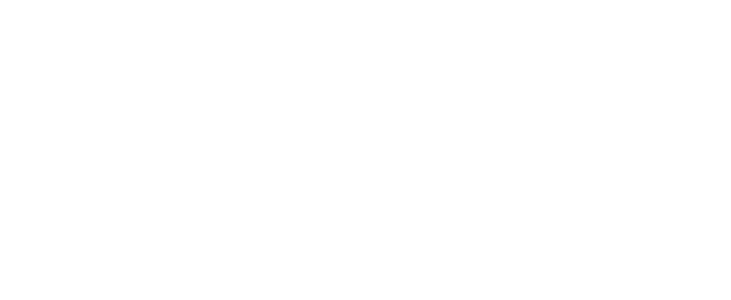
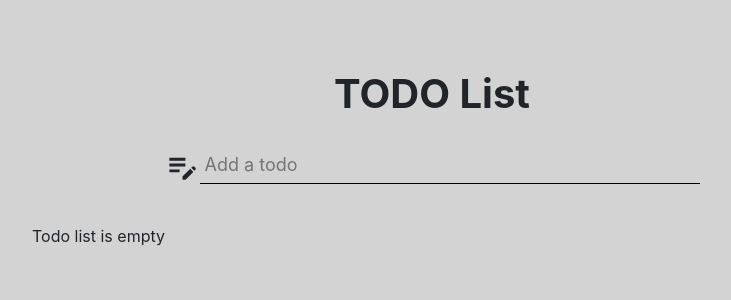
Before and after one commit to Mitanshu21/todo_list-react-training-task, a React (Create React App) app: page / in a window 1280 px wide. Shown: the top 300 px of the page, without its empty margins (208-939 px from the left). Built offline with nearby package versions, Linux system fonts and the light colour scheme.

Commit message:
todo app completed

```diff
--- a/package.json
+++ b/package.json
@@ -8,6 +8,7 @@
     "@testing-library/user-event": "^13.5.0",
     "react": "^17.0.2",
     "react-dom": "^17.0.2",
+    "react-icons": "^4.3.1",
     "react-scripts": "5.0.0",
     "web-vitals": "^2.1.4"
   },
--- a/public/index.html
+++ b/public/index.html
@@ -24,6 +24,12 @@
       work correctly both with client-side routing and a non-root public URL.
       Learn how to configure a non-root public URL by running `npm run build`.
     -->
+    <link
+      href="https://cdn.jsdelivr.net/npm/bootstrap@5.1.3/dist/css/bootstrap.min.css"
+      rel="stylesheet"
+      integrity="sha384-1BmE4kWBq78iYhFldvKuhfTAU6auU8tT94WrHftjDbrCEXSU1oBoqyl2QvZ6jIW3"
+      crossorigin="anonymous"
+    />
     <title>React App</title>
   </head>
   <body>
--- /dev/null
+++ b/src/App.css
@@ -0,0 +1,5 @@
+.container {
+  background-color: lightgray;
+  min-width: 100%;
+  min-height: 100vh;
+}
--- a/src/App.js
+++ b/src/App.js
@@ -1,5 +1,12 @@
+import "./App.css";
+import Todo from "./components/Todo";
+
 function App() {
-  return <></>;
+  return (
+    <div className="container">
+      <Todo />
+    </div>
+  );
 }
 
 export default App;
--- /dev/null
+++ b/src/components/Todo.css
@@ -0,0 +1,12 @@
+.main-container {
+  max-width: 800px;
+  margin: auto;
+  padding-top: 50px;
+}
+
+.todolist-header {
+  font-weight: bold;
+  text-align: center;
+  padding-top: 20px;
+  padding-bottom: 20px;
+}
--- /dev/null
+++ b/src/components/Todo.js
@@ -0,0 +1,50 @@
+import React, { useState } from "react";
+import TodoForm from "./TodoForm";
+import TodoList from "./TodoList";
+import "./Todo.css";
+
+const Todo = () => {
+  const [todos, setTodos] = useState([]);
+
+  const addTodo = (todo) => {
+    if (!todo.text) return;
+    setTodos([todo, ...todos]);
+  };
+
+  const removeTodo = (id) => {
+    const removeArray = [...todos].filter((todo) => todo.id !== id);
+    setTodos(removeArray);
+  };
+
+  const updateTodo = (todoId, newValue) => {
+    if (!newValue.text) return;
+    setTodos((prev) =>
+      prev.map((item) => (item.id === todoId ? newValue : item))
+    );
+  };
+
+  const completeTodo = (id) => {
+    let updatedTodos = todos.map((todo) => {
+      if (todo.id === id) {
+        todo.isComplete = !todo.isComplete;
+      }
+      return todo;
+    });
+    setTodos(updatedTodos);
+  };
+
+  return (
+    <section className="main-container">
+      <h1 className="todolist-header">TODO List</h1>
+      <TodoForm onSubmit={addTodo} />
+      <TodoList
+        todos={todos}
+        completeTodo={completeTodo}
+        removeTodo={removeTodo}
+        updateTodo={updateTodo}
+      />
+    </section>
+  );
+};
+
+export default Todo;
--- /dev/null
+++ b/src/components/TodoForm.css
@@ -0,0 +1,31 @@
+/* *input form */
+
+.todo-input-form {
+  text-align: center;
+}
+
+.todo-input {
+  font-size: 18px;
+  padding: 5px;
+  width: 500px;
+  max-width: 100%;
+  background-color: lightgray;
+}
+
+.todo-input-edit {
+  width: 100%;
+  color: blue;
+  background-color: rgb(238, 238, 238);
+}
+
+.todo-input,
+.todo-input-edit {
+  border: 0px;
+  border-bottom: 1px solid black;
+}
+
+.todo-input:focus-visible,
+.todo-input-edit:focus-visible {
+  outline-style: none;
+  outline-width: 0px;
+}
--- /dev/null
+++ b/src/components/TodoForm.js
@@ -0,0 +1,60 @@
+import React, { useState, useEffect, useRef } from "react";
+import { MdOutlineEditNote } from "react-icons/md";
+import "./TodoForm.css";
+
+const TodoForm = (props) => {
+  const [input, setInput] = useState(props.edit ? props.edit.value : "");
+  const inputRef = useRef(null);
+
+  useEffect(() => {
+    inputRef.current.focus();
+  });
+
+  const handleChange = (e) => {
+    setInput(e.target.value);
+  };
+
+  const handleSubmit = (e) => {
+    e.preventDefault();
+    const dt = new Date().getTime();
+
+    props.onSubmit({
+      id: dt,
+      text: input,
+    });
+    setInput("");
+  };
+
+  return (
+    <form onSubmit={handleSubmit}>
+      <div className="todo-input-form">
+        {props.edit ? (
+          <>
+            <input
+              placeholder="Update todo"
+              value={input}
+              onChange={handleChange}
+              name="text"
+              ref={inputRef}
+              className="todo-input-edit"
+            />
+          </>
+        ) : (
+          <>
+            <MdOutlineEditNote size={35} />
+            <input
+              placeholder="Add a todo"
+              value={input}
+              onChange={handleChange}
+              name="text"
+              className="todo-input"
+              ref={inputRef}
+            />
+          </>
+        )}
+      </div>
+    </form>
+  );
+};
+
+export default TodoForm;
--- /dev/null
+++ b/src/components/TodoList.css
@@ -0,0 +1,92 @@
+/* todo list */
+
+.todo-list {
+  margin-top: 40px;
+}
+
+.todo-completed {
+  border: 2px gray;
+}
+
+.todo-pending {
+  border: 2px darkslategray;
+}
+
+.todo-completed,
+.todo-pending {
+  border-bottom-style: solid;
+  padding: 10px 20px;
+  display: flex;
+  flex-direction: row;
+  justify-content: space-between;
+  background-color: rgb(238, 238, 238);
+}
+
+.todo-pending:first-child,
+.todo-completed:first-child {
+  border-top-left-radius: 5px;
+  border-top-right-radius: 5px;
+}
+
+.todo-pending:last-child,
+.todo-completed:last-child {
+  border: 0px;
+  border-bottom-left-radius: 5px;
+  border-bottom-right-radius: 5px;
+}
+
+.todo-list-item {
+  display: inline-flex;
+  align-items: center;
+}
+
+.todo-item {
+  font-size: 18px;
+  color: black;
+  padding-left: 20px;
+}
+
+.todo-item p {
+  margin-bottom: 0px;
+}
+
+.todo-item del {
+  color: darkslategrey;
+}
+
+/* *icons */
+
+.todo-mark-icon {
+  cursor: pointer;
+  font-size: 27px;
+}
+
+.todo-mark-icon:hover {
+  color: blue;
+}
+
+.todo-edit-delete-icon {
+  padding: 0px 10px;
+}
+
+.todo-icons {
+  display: flex;
+  align-items: center;
+}
+
+.delete-icon,
+.edit-icon {
+  cursor: pointer;
+  font-size: 24px;
+  margin-right: 5px;
+  margin-left: 10px;
+  color: black;
+}
+
+.edit-icon:hover {
+  color: darkgoldenrod;
+}
+
+.delete-icon:hover {
+  color: darkred;
+}
--- /dev/null
+++ b/src/components/TodoList.js
@@ -0,0 +1,73 @@
+import React, { useState } from "react";
+import TodoListItem from "./TodoListItem";
+import "./TodoList.css";
+
+const TodoList = ({ todos, completeTodo, removeTodo, updateTodo }) => {
+  const [edit, setEdit] = useState({
+    id: null,
+    value: "",
+  });
+
+  const submitUpdate = (value) => {
+    updateTodo(edit.id, value);
+    setEdit({
+      id: null,
+      value: "",
+    });
+  };
+
+  const pendingTodo = [];
+  const completedTodo = [];
+  todos.forEach((item) => {
+    if (item.isComplete === true) completedTodo.push(item);
+    else pendingTodo.push(item);
+  });
+
+  return (
+    <>
+      <div className="todo-list">
+        <div>
+          {pendingTodo.length > 0 ? (
+            pendingTodo.map((todo, index) => (
+              <div className="todo-pending" key={index}>
+                <TodoListItem
+                  todo={todo}
+                  completeTodo={completeTodo}
+                  removeTodo={removeTodo}
+                  submitUpdate={submitUpdate}
+                  edit={edit}
+                  setEdit={setEdit}
+                />
+              </div>
+            ))
+          ) : (
+            <p>Todo list is empty</p>
+          )}
+        </div>
+
+        {completedTodo.length > 0 && (
+          <div className="todo-list">
+            <h6>Completed Tasks</h6>
+            <hr />
+          </div>
+        )}
+
+        <div>
+          {completedTodo.length > 0 &&
+            completedTodo.map((todo, index) => (
+              <div className="todo-completed" key={index}>
+                <TodoListItem
+                  todo={todo}
+                  completeTodo={completeTodo}
+                  removeTodo={removeTodo}
+                  submitUpdate={submitUpdate}
+                />
+              </div>
+            ))}
+        </div>
+      </div>
+    </>
+  );
+};
+
+export default TodoList;
--- /dev/null
+++ b/src/components/TodoListItem.js
@@ -0,0 +1,64 @@
+import React from "react";
+import TodoForm from "./TodoForm";
+import {
+  RiCheckboxCircleFill,
+  RiCheckboxBlankCircleLine,
+} from "react-icons/ri";
+import { MdModeEditOutline, MdDeleteOutline } from "react-icons/md";
+
+function TodoListItem({
+  todo,
+  completeTodo,
+  removeTodo,
+  submitUpdate,
+  edit,
+  setEdit,
+}) {
+  return (
+    <>
+      <div className="todo-list-item">
+        {todo.isComplete ? (
+          <RiCheckboxCircleFill
+            onClick={() => completeTodo(todo.id)}
+            className="todo-mark-icon"
+          />
+        ) : (
+          <RiCheckboxBlankCircleLine
+            onClick={() => completeTodo(todo.id)}
+            className="todo-mark-icon"
+          />
+        )}
+
+        <div className="todo-item">
+          {todo.isComplete ? (
+            <p>
+              <del>{todo.text}</del>
+            </p>
+          ) : edit.id === todo.id ? (
+            <TodoForm edit={edit} onSubmit={submitUpdate} />
+          ) : (
+            <p> {todo.text} </p>
+          )}
+        </div>
+      </div>
+      <div className="todo-icons">
+        {!todo.isComplete && (
+          <MdModeEditOutline
+            onClick={() => setEdit({ id: todo.id, value: todo.text })}
+            className="edit-icon"
+          />
+        )}
+        <MdDeleteOutline
+          onClick={() => removeTodo(todo.id)}
+          className="delete-icon"
+        />
+      </div>
+    </>
+  );
+}
+
+TodoListItem.defaultProps = {
+  edit: { id: null, value: "" },
+};
+
+export default TodoListItem;
```
Also changed, not shown: 1 other file (tests, documents, lock files or other folders).
